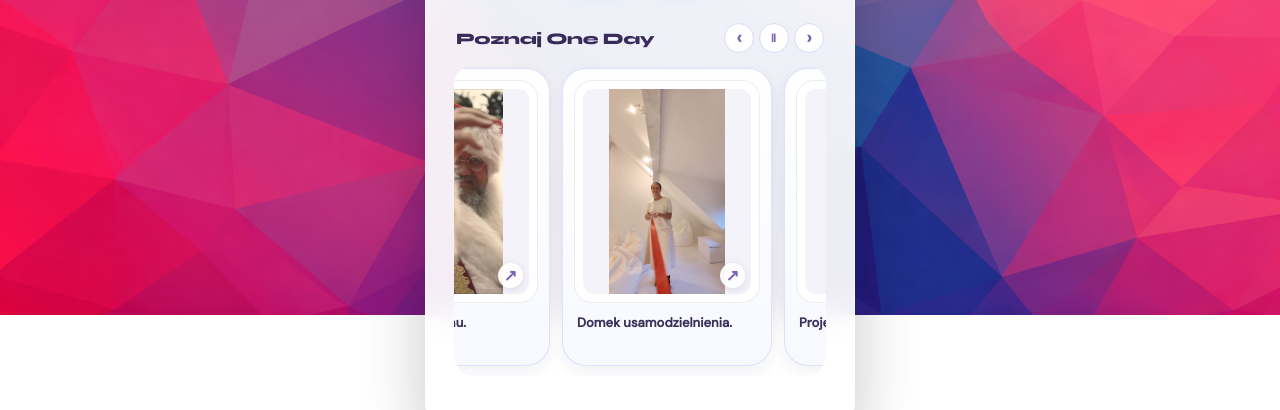
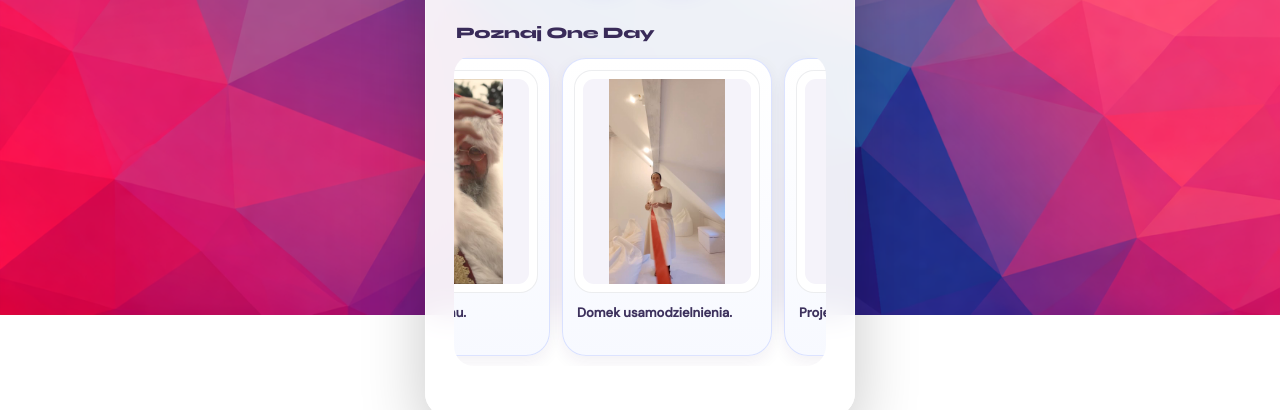
Before and after one commit to pawelsuchodolskizsti-cmd/moja-strona, a website: page public/index.html in a window 1280 px wide. Shown: the part 512-922 px from the top of the page. Drawn offline with Linux system fonts and the light colour scheme; no server answers.

Commit message:
Uprosc karuzele postow bez przyciskow i strzalek

```diff
--- a/public/index.html
+++ b/public/index.html
@@ -1849,11 +1849,6 @@ textarea {
   <section class="social-posts" id="social-posts" aria-label="Posty Fundacji One Day" aria-roledescription="karuzela" hidden>
     <div class="posts-heading">
       <h2>Poznaj One Day</h2>
-      <div class="posts-controls">
-        <button class="posts-control" type="button" data-posts-prev aria-label="Poprzedni post" aria-controls="posts-viewport">‹</button>
-        <button class="posts-control" type="button" data-posts-pause aria-label="Zatrzymaj przesuwanie postów" aria-pressed="false" aria-controls="posts-viewport">Ⅱ</button>
-        <button class="posts-control" type="button" data-posts-next aria-label="Następny post" aria-controls="posts-viewport">›</button>
-      </div>
     </div>
     <div class="posts-viewport" id="posts-viewport"><div class="posts-track"></div></div>
   </section>
--- a/public/social-posts/carousel.css
+++ b/public/social-posts/carousel.css
@@ -1,10 +1,8 @@
 .social-posts{margin:20px 0 22px;min-width:0;width:100%;text-align:left;color:#34294e}
-.social-posts[hidden],.posts-control[hidden]{display:none!important}
+.social-posts[hidden]{display:none!important}
 .posts-heading{display:flex;align-items:center;justify-content:space-between;gap:12px;margin:0 2px 12px}
 .posts-heading h2{font:800 16px/1.2 'Syne',sans-serif;letter-spacing:-.4px;margin:0;color:#392b59}
-.posts-controls{display:flex;align-items:center;gap:5px;flex-shrink:0}
-.posts-control{display:grid;place-items:center;width:30px;height:30px;border:1px solid #ded9f5;background:#fff;border-radius:50%;color:#7960b7;font:700 18px/1 'DM Sans',sans-serif;cursor:pointer;padding:0;box-shadow:none}
-.posts-control:hover{background:#f2edff}.posts-control:focus-visible,.post-link:focus-visible{outline:3px solid #7c6af7;outline-offset:2px}.posts-control[data-posts-pause]{font-size:11px;letter-spacing:1px}
+.post-link:focus-visible{outline:3px solid #7c6af7;outline-offset:2px}
 .posts-viewport{width:100%;overflow-x:auto;overflow-y:hidden;scrollbar-width:none;overscroll-behavior-x:contain;border-radius:20px;touch-action:pan-x pan-y;direction:ltr}
 .posts-viewport::-webkit-scrollbar{display:none}
 .posts-track{display:flex;width:max-content;padding:3px 0 10px}
@@ -13,8 +11,7 @@
 .post-link{display:block;border-radius:16px;color:inherit;text-decoration:none;height:100%}
 .post-image-frame{display:grid;place-items:center;padding:8px;background:#fff;border:1px solid rgba(20,34,58,.08);border-radius:18px;position:relative;overflow:hidden}
 .post-image{display:block;width:100%;height:205px;object-fit:contain;border-radius:11px;background:#f5f3fa}
-.post-image-frame:after{content:'↗';position:absolute;right:14px;bottom:14px;width:25px;height:25px;display:grid;place-items:center;border-radius:50%;background:#ffffffed;color:#7b60ba;font:700 16px/1 sans-serif;box-shadow:0 2px 10px #34234520}
 .post-caption{display:block;margin:11px 3px 3px;font:700 13px/1.4 'DM Sans',sans-serif;min-height:37px;overflow-wrap:anywhere;color:#3d315d}
 .post-image-fallback{display:none;width:100%;height:205px;align-items:center;justify-content:center;padding:22px;text-align:center;border-radius:11px;background:linear-gradient(135deg,#fce9f1,#eee9ff);font:700 14px/1.5 'DM Sans',sans-serif;color:#71528e}.post-image-frame.image-unavailable .post-image{display:none}.post-image-frame.image-unavailable .post-image-fallback{display:flex}
-@media(max-width:420px){.post-card{width:195px;flex-basis:195px;padding:10px}.post-image,.post-image-fallback{height:185px}.posts-heading h2{font-size:15px}.posts-control{width:29px;height:29px}.social-posts{margin-top:16px}}
+@media(max-width:420px){.post-card{width:195px;flex-basis:195px;padding:10px}.post-image,.post-image-fallback{height:185px}.posts-heading h2{font-size:15px}.social-posts{margin-top:16px}}
 @media(prefers-reduced-motion:reduce){.posts-viewport{scroll-behavior:auto}}
--- a/public/social-posts/carousel.js
+++ b/public/social-posts/carousel.js
@@ -18,22 +18,16 @@
   const clone=group.cloneNode(true);clone.dataset.postsClone='';clone.setAttribute('aria-hidden','true');clone.removeAttribute('role');clone.querySelectorAll('a').forEach(link=>link.tabIndex=-1);track.append(clone);
   track.querySelectorAll('img').forEach(img=>{const failed=()=>img.parentElement.classList.add('image-unavailable');img.addEventListener('error',failed);if(img.complete&&!img.naturalWidth)failed();});
   root.hidden=false;
-  const pauseButton=root.querySelector('[data-posts-pause]'),reduced=matchMedia('(prefers-reduced-motion: reduce)');
-  let paused=false,hovered=false,visible=false,pointerDown=false,resumeAt=0,last=0,position=0;
-  function updatePause(){pauseButton.textContent=paused?'▶':'Ⅱ';pauseButton.setAttribute('aria-label',paused?'Wznów przesuwanie postów':'Zatrzymaj przesuwanie postów');pauseButton.setAttribute('aria-pressed',String(paused));pauseButton.hidden=reduced.matches;}
-  pauseButton.onclick=()=>{paused=!paused;updatePause();};reduced.addEventListener('change',updatePause);updatePause();
+  const reduced=matchMedia('(prefers-reduced-motion: reduce)');
+  let hovered=false,visible=false,pointerDown=false,resumeAt=0,last=0,position=0;
   const hold=()=>{resumeAt=performance.now()+6000;position=viewport.scrollLeft;};
   viewport.addEventListener('pointerenter',event=>{if(event.pointerType==='mouse')hovered=true;});viewport.addEventListener('pointerleave',()=>{hovered=false;});
   viewport.addEventListener('pointerdown',()=>{pointerDown=true;hold();});window.addEventListener('pointerup',()=>{if(pointerDown){pointerDown=false;hold();}});window.addEventListener('pointercancel',()=>{pointerDown=false;hold();});
   viewport.addEventListener('wheel',hold,{passive:true});viewport.addEventListener('touchend',hold,{passive:true});viewport.addEventListener('keydown',hold);
-  for(const [selector,direction]of [['[data-posts-prev]',-1],['[data-posts-next]',1]])root.querySelector(selector).onclick=()=>{
-    const width=group.getBoundingClientRect().width,step=group.firstElementChild.getBoundingClientRect().width+12;
-    if(!width)return;position=(viewport.scrollLeft+direction*step+width)%width;viewport.scrollLeft=position;hold();
-  };
   new IntersectionObserver(entries=>{visible=entries[0].isIntersecting;last=0;},{threshold:.05}).observe(root);
   function tick(now){
     const delta=last?Math.min(now-last,60):0;last=now;
-    if(visible&&!document.hidden&&!paused&&!reduced.matches&&!hovered&&!pointerDown&&now>=resumeAt&&!viewport.contains(document.activeElement)){
+    if(visible&&!document.hidden&&!reduced.matches&&!hovered&&!pointerDown&&now>=resumeAt&&!viewport.contains(document.activeElement)){
       const width=group.getBoundingClientRect().width;
       if(width){if(Math.abs(viewport.scrollLeft-position)>2)position=viewport.scrollLeft;position=(position+delta*.023)%width;viewport.scrollLeft=position;}
     } else position=viewport.scrollLeft;
```
Also changed, not shown: README.md.
